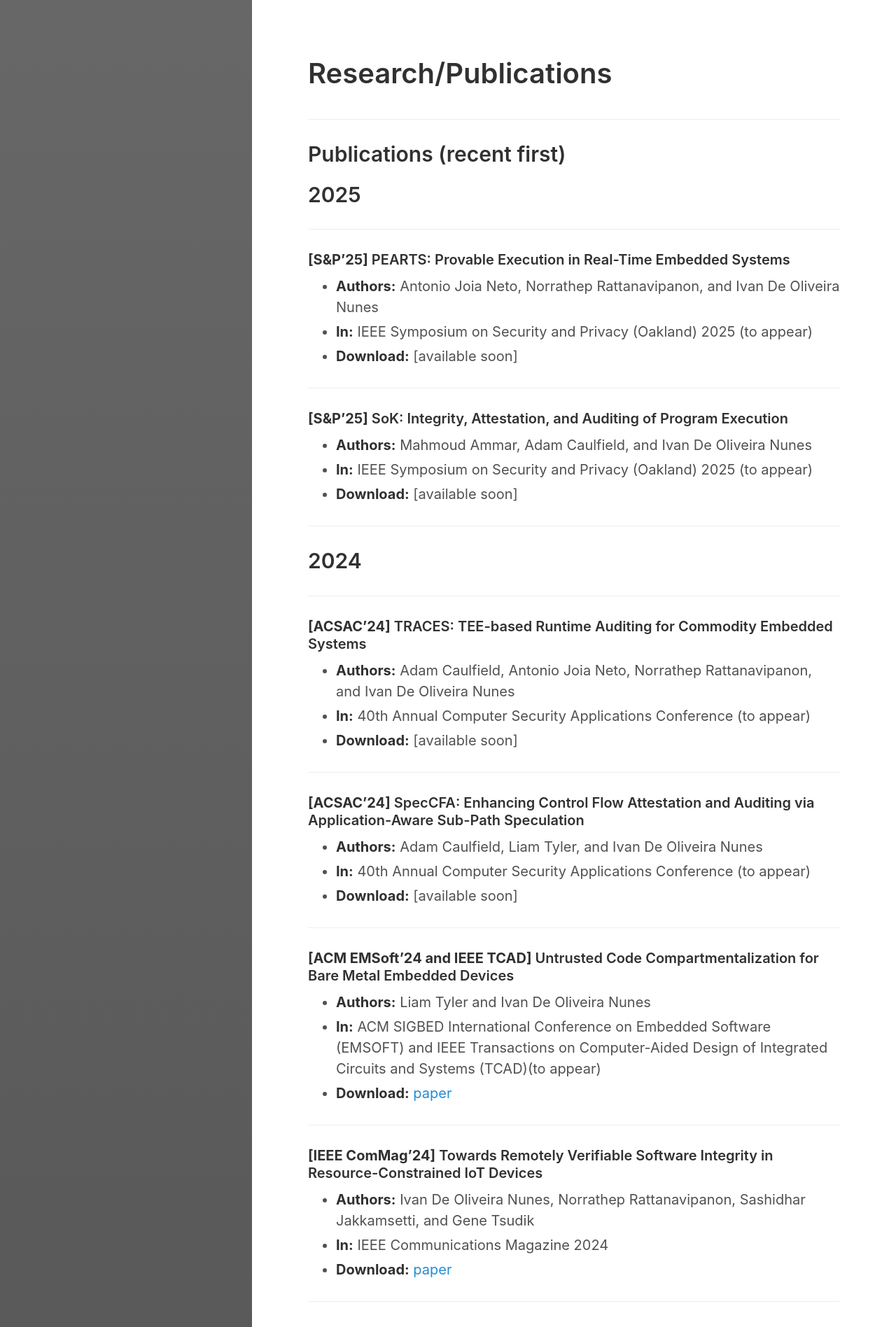
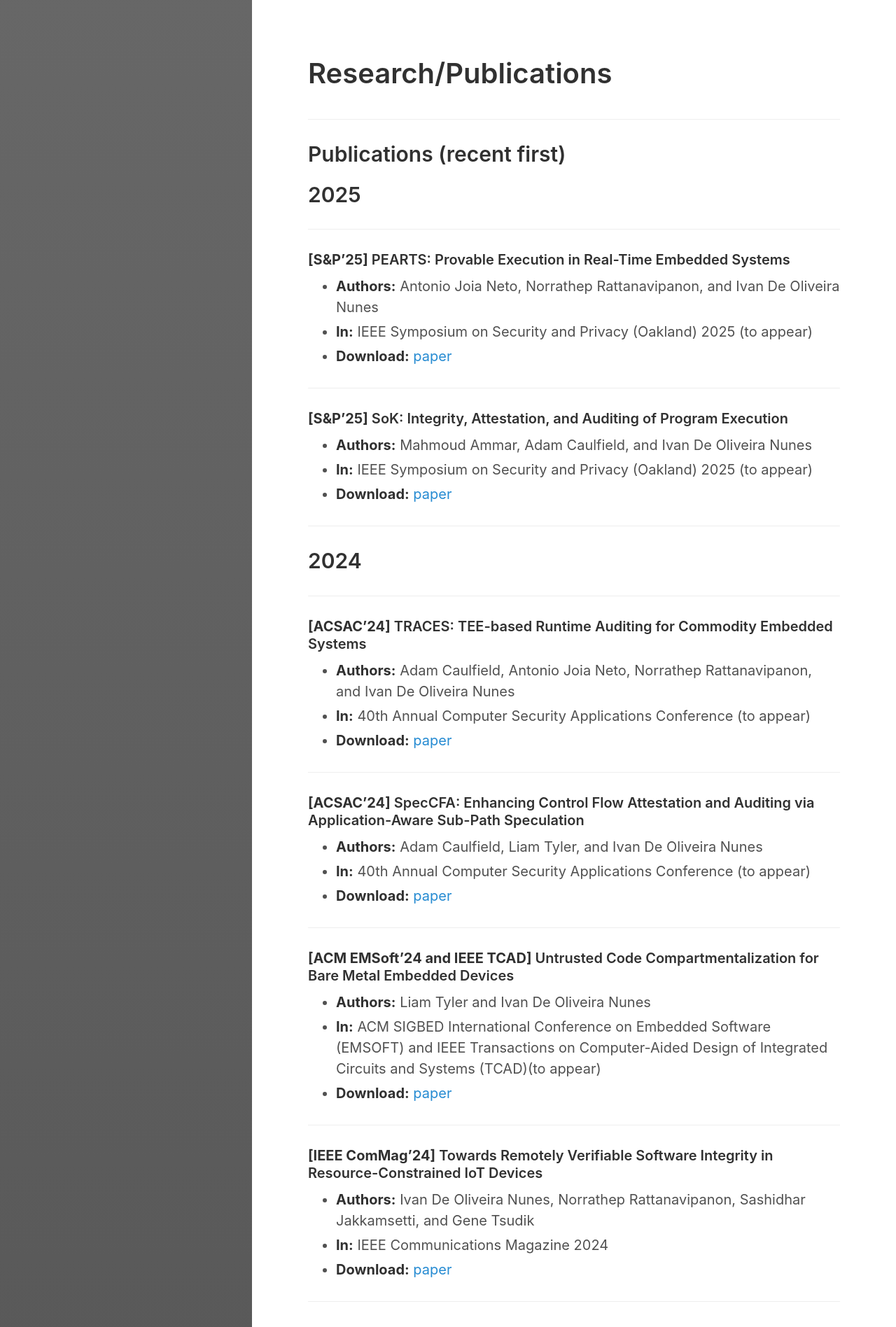
Before and after one commit to ivanolive/ivanolive.github.io, a Jekyll site: the page built from research.md, in a window 1280 px wide. Shown: the top 1896 px of the page at 70% size. Built offline with Jekyll 4.4.1, drawn with Linux system fonts in a browser that asks for light colours.

Commit message:
Update research.md

```diff
--- a/research.md
+++ b/research.md
@@ -19,7 +19,7 @@
 
 - **Authors:** Antonio Joia Neto, Norrathep Rattanavipanon, and Ivan De Oliveira Nunes
 - **In:** IEEE Symposium on Security and Privacy (Oakland) 2025 (to appear)
-- **Download:** [available soon]
+- **Download:** [paper](https://people.rit.edu/~ixdics/pubs/pearts.pdf)
 
 ___
 
@@ -28,7 +28,7 @@
 
 - **Authors:** Mahmoud Ammar, Adam Caulfield, and Ivan De Oliveira Nunes
 - **In:** IEEE Symposium on Security and Privacy (Oakland) 2025 (to appear)
-- **Download:** [available soon]
+- **Download:** [paper](https://people.rit.edu/~ixdics/pubs/SOK_runtime.pdf)
 
 ___
 
@@ -42,7 +42,7 @@
 
 - **Authors:** Adam Caulfield, Antonio Joia Neto, Norrathep Rattanavipanon, and Ivan De Oliveira Nunes
 - **In:** 40th Annual Computer Security Applications Conference (to appear)
-- **Download:** [available soon]
+- **Download:** [paper](https://people.rit.edu/~ixdics/pubs/TRACES.pdf)
 
 ___
 
@@ -51,7 +51,7 @@
 
 - **Authors:** Adam Caulfield, Liam Tyler, and Ivan De Oliveira Nunes
 - **In:** 40th Annual Computer Security Applications Conference (to appear)
-- **Download:** [available soon]
+- **Download:** [paper](https://people.rit.edu/~ixdics/pubs/SpecCFA.pdf)
 
 ___
 
```
